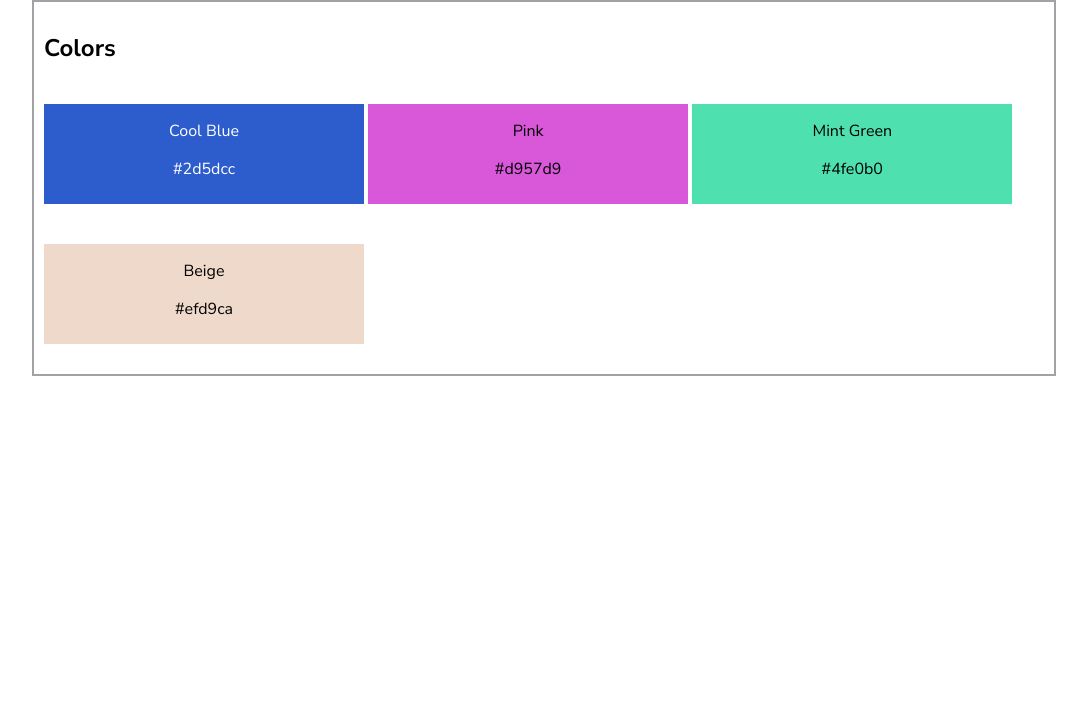
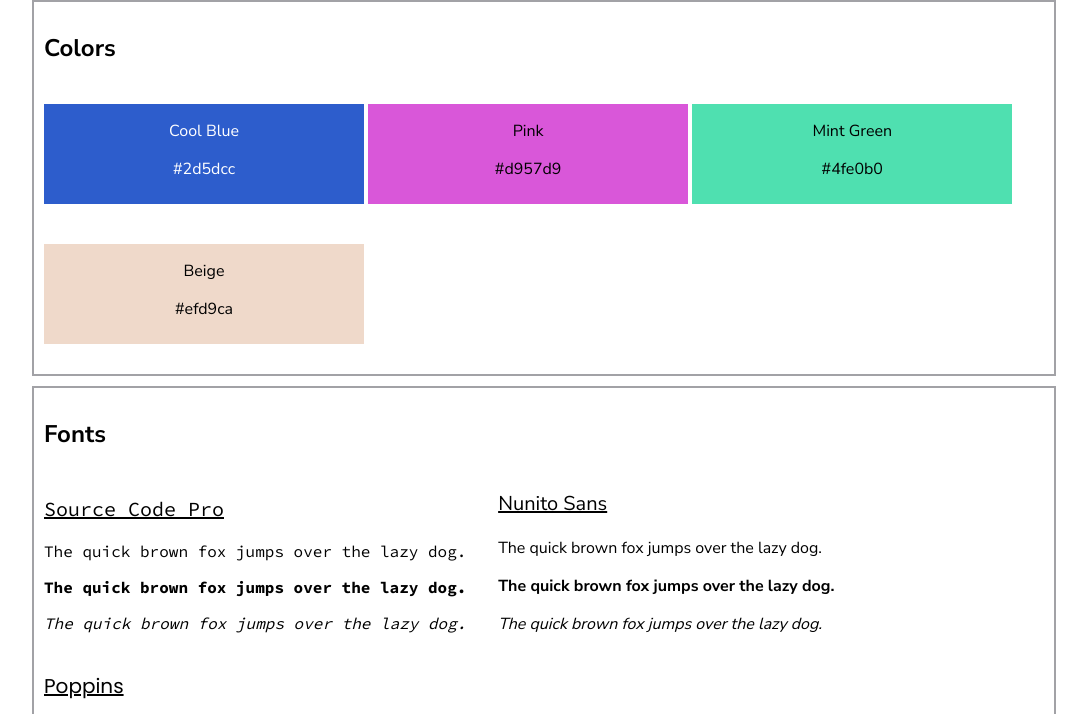
Before and after one commit to SolomanGarcia/cc-style-guide, a plain HTML site: page index.html in a window 1280 px wide. Shown: the part 86-800 px from the top of the page, without its empty margins (96-1183 px from the left). Drawn offline with Linux system fonts and the light colour scheme.

Commit message:
create font section

```diff
--- a/index.html
+++ b/index.html
@@ -7,7 +7,7 @@
   <link rel="stylesheet" href="style.css">
   <link rel="preconnect" href="https://fonts.googleapis.com">
   <link rel="preconnect" href="https://fonts.gstatic.com" crossorigin>
-  <link href="https://fonts.googleapis.com/css2?family=Nunito+Sans:wght@400;700&display=swap" rel="stylesheet">
+  <link href="https://fonts.googleapis.com/css2?family=Nunito+Sans:wght@400;700&family=Poppins:ital,wght@0,400;0,700;1,400&family=Source+Code+Pro:wght@400;700&display=swap" rel="stylesheet">
   <title>Style Guide</title>
 </head>
 <body>
@@ -33,5 +33,29 @@
       </div>
     </div>
   </div>
+
+  <div class="container">
+    <h2>Fonts</h2>
+    <div class="font-container">
+      <div class="font-panel">
+        <p class="font-label source-code-pro">Source Code Pro</p>
+        <p class="regular source-code-pro">The quick brown fox jumps over the lazy dog.</p>
+        <p class="bold source-code-pro">The quick brown fox jumps over the lazy dog.</p>
+        <p class="italic source-code-pro">The quick brown fox jumps over the lazy dog.</p>
+      </div>
+      <div class="font-panel">
+        <p class="font-label nunito-sans">Nunito Sans</p>
+        <p class="regular nunito-sans">The quick brown fox jumps over the lazy dog.</p>
+        <p class="bold nunito-sans">The quick brown fox jumps over the lazy dog.</p>
+        <p class="italic nunito-sans">The quick brown fox jumps over the lazy dog.</p>
+      </div>
+      <div class="font-panel">
+        <p class="font-label poppins">Poppins</p>
+        <p class="regular poppins">The quick brown fox jumps over the lazy dog.</p>
+        <p class="bold poppins">The quick brown fox jumps over the lazy dog.</p>
+        <p class="italic poppins">The quick brown fox jumps over the lazy dog.</p>
+      </div>
+    </div>
+  </div>
 </body>
 </html>
--- a/style.css
+++ b/style.css
@@ -42,3 +42,37 @@
 .beige {
   background-color: #efd9ca;
 }
+
+.font-label {
+  font-size: 20px;
+  text-decoration: underline;
+}
+
+.font-panel {
+  width: 45%;
+  display: inline-block;
+}
+
+.regular {
+  font-style: normal;
+}
+
+.bold {
+  font-weight: 700;
+}
+
+.italic {
+  font-style: italic;
+}
+
+.source-code-pro {
+  font-family: "Source Code Pro", monospace;
+}
+
+.nunito-sans {
+  font-family: "Nunito Sans", sans-serif;
+}
+
+.poppins {
+  font-family: "Poppins", sans-serif;
+}
```
